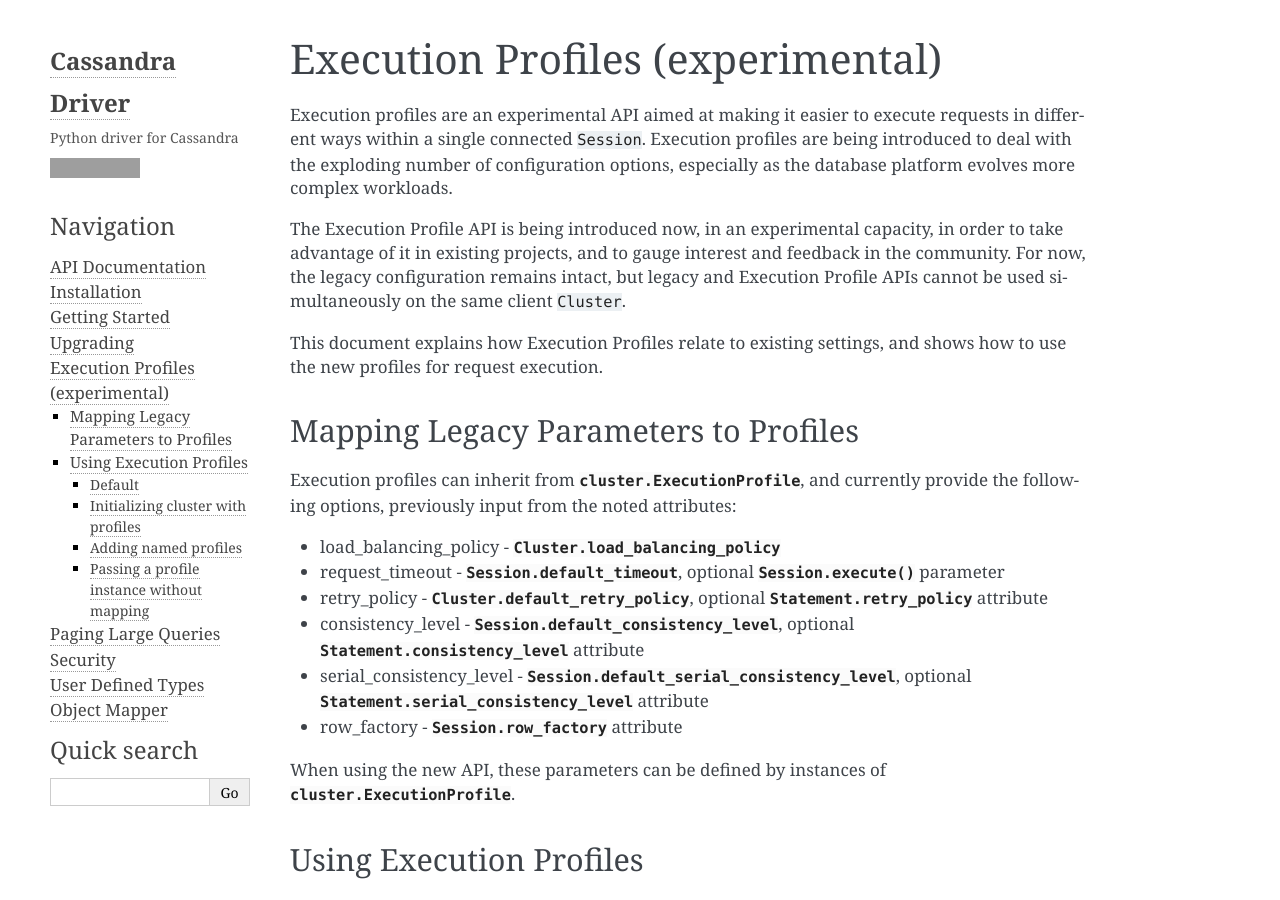
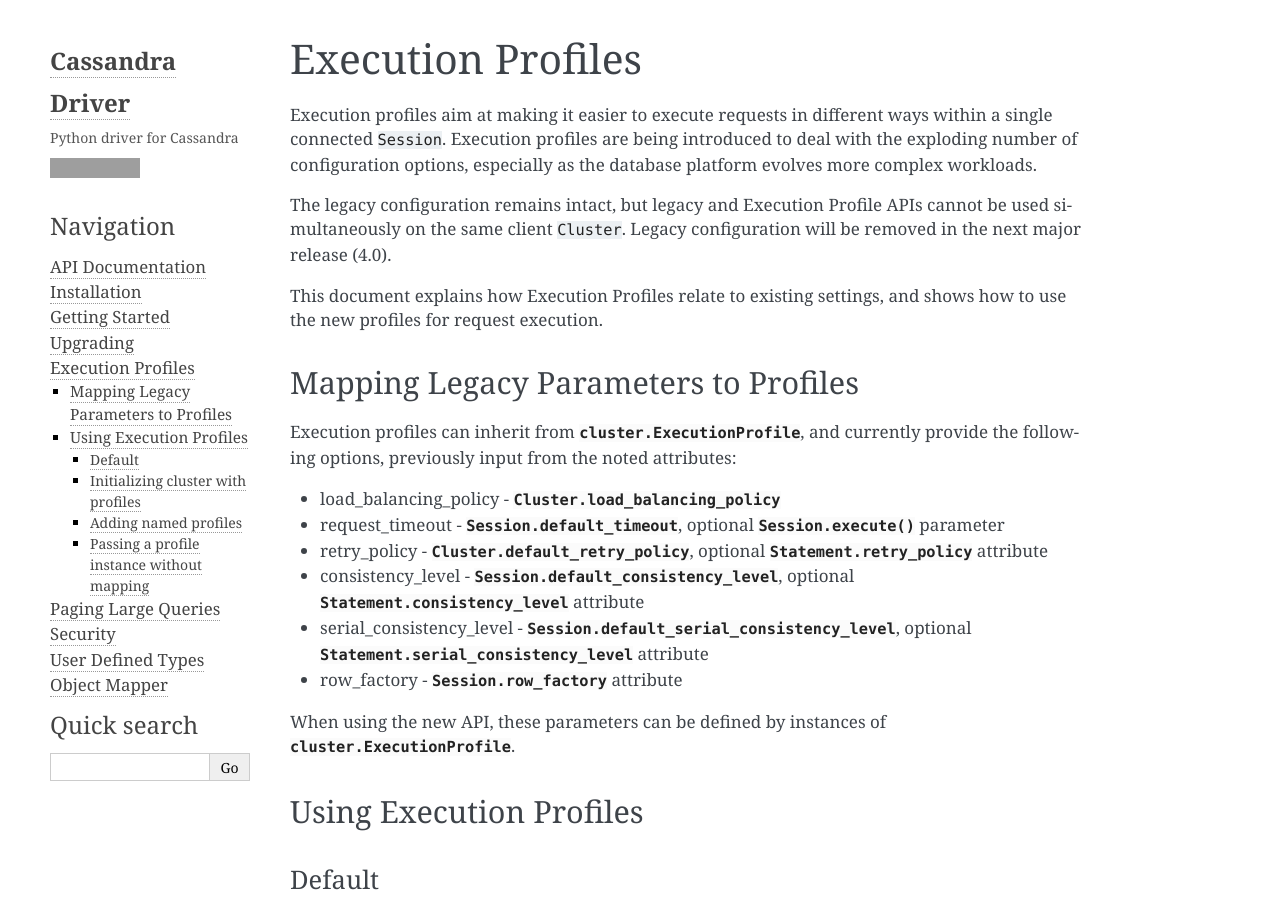
Before and after one commit to datastax/python-driver, a Sphinx documentation site: the page built from docs/execution_profiles.rst, in a window 1280 px wide and 900 px high. Built offline with Sphinx 7.4.7, drawn with Linux system fonts in a browser that asks for light colours; pages that are not in the unit, such as notebooks, are missing from menus; grey boxes are pictures that could not be loaded.

Commit message:
Remove "Experimental" tag from execution profiles documentation

```diff
--- a/CHANGELOG.rst
+++ b/CHANGELOG.rst
@@ -19,6 +19,7 @@
 * Possible deadlock on cassandra.concurrent.execute_concurrent (PYTHON-768)
 * Add some known deprecated warnings for 4.x (PYTHON-877)
 * Remove copyright dates from copyright notices (PYTHON-863)
+* Remove "Experimental" tag from execution profiles documentation (PYTHON-840)
 
 3.12.0
 ======
--- a/docs/execution_profiles.rst
+++ b/docs/execution_profiles.rst
@@ -1,13 +1,13 @@
-Execution Profiles (experimental)
-=================================
+Execution Profiles
+==================
 
-Execution profiles are an experimental API aimed at making it easier to execute requests in different ways within
+Execution profiles aim at making it easier to execute requests in different ways within
 a single connected ``Session``. Execution profiles are being introduced to deal with the exploding number of
 configuration options, especially as the database platform evolves more complex workloads.
 
-The Execution Profile API is being introduced now, in an experimental capacity, in order to take advantage of it in
-existing projects, and to gauge interest and feedback in the community. For now, the legacy configuration remains
-intact, but legacy and Execution Profile APIs cannot be used simultaneously on the same client ``Cluster``.
+The legacy configuration remains intact, but legacy and Execution Profile APIs
+cannot be used simultaneously on the same client ``Cluster``. Legacy configuration
+will be removed in the next major release (4.0).
 
 This document explains how Execution Profiles relate to existing settings, and shows how to use the new profiles for
 request execution.
```
